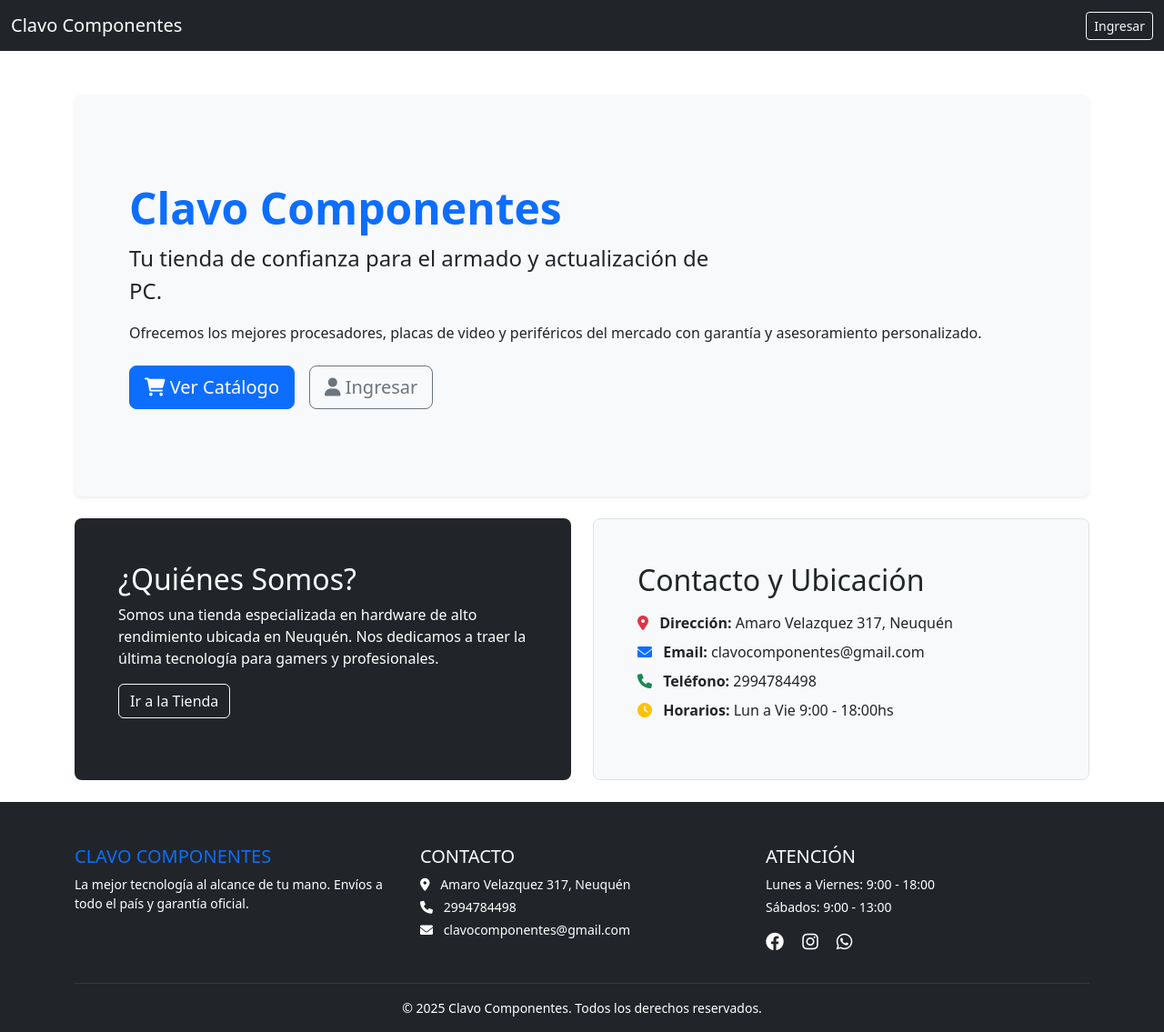
After one commit to JuanEspinoza8/TP-FINAL-DINAMICA, a PHP site: page / in a window 1280 px wide. The commit adds this page. Shown: the whole page at 91% size. Run offline with PHP 8.4, Linux system fonts and the light colour scheme; data that the repository does not hold is empty.

Commit message:
Ultimas modificaciones para ser fiel al ORM y el requisito de la vista de la pagina principal con data del negocio

```diff
--- a/Vista/Estructura/cabecera.php
+++ b/Vista/Estructura/cabecera.php
@@ -16,25 +16,31 @@ if ($session->activa()) {
     <meta charset="UTF-8">
     <title><?php echo $titulo; ?></title>
 
-    <!-- Bootstrap y Estilos -->
+
     <link href="https://cdn.jsdelivr.net/npm/bootstrap@5.3.0/dist/css/bootstrap.min.css" rel="stylesheet">
+
     <link href="https://cdnjs.cloudflare.com/ajax/libs/font-awesome/6.0.0/css/all.min.css" rel="stylesheet">
+
     <link href="/proyecto/Utiles/menu.css" rel="stylesheet">
+
 
     <script src="https://code.jquery.com/jquery-3.7.1.min.js"></script>
     <script src="https://cdn.jsdelivr.net/npm/bootstrap@5.3.0/dist/js/bootstrap.bundle.min.js"></script>
 </head>
-<!-- pa bajar el footer -->
 <body class="d-flex flex-column min-vh-100">
 
 <nav class="navbar navbar-expand-lg navbar-dark bg-dark">
   <div class="container-fluid">
-    <a class="navbar-brand" href="#">Mi Tienda</a>
+
+    <a class="navbar-brand" href="#">Clavo Componentes</a>
+
     <button class="navbar-toggler" type="button" data-bs-toggle="collapse" data-bs-target="#navbarNavDropdown">
       <span class="navbar-toggler-icon"></span>
     </button>
     <div class="collapse navbar-collapse" id="navbarNavDropdown">
-      <ul class="navbar-nav me-auto" id="menu-dinamico"></ul>
+      <ul class="navbar-nav me-auto" id="menu-dinamico">
+
+      </ul>
       <div class="d-flex">
         <?php if($session->activa() && $objUsuario != null): ?>
             <span class="text-white me-3 align-self-center">
@@ -53,5 +59,5 @@ if ($session->activa()) {
 <input type="hidden" id="rol-activo" value="<?php echo $session->getRolActivo(); ?>">
 <script src="/proyecto/Utiles/js/menu.js"></script>
 
-
+<!-- Contenedor que crece para empujar el footer pa abajo de la pag -->
 <div class="container mt-4 flex-grow-1">
--- a/Vista/Estructura/pie.php
+++ b/Vista/Estructura/pie.php
@@ -1,10 +1,43 @@
 </div>
 
+<footer class="bg-dark text-white mt-auto pt-5 pb-3">
+    <div class="container">
+        <div class="row">
 
-<footer class="bg-dark text-white mt-auto p-4 text-center">
-    <div class="container">
-        <p>Programación Web Dinámica - Proyecto Final</p>
-        <p>&copy; <?php echo date('Y'); ?> Grupo de Desarrollo</p>
+            <div class="col-md-4 mb-3">
+                <h5 class="text-uppercase text-primary">Clavo Componentes</h5>
+                <p class="small">La mejor tecnología al alcance de tu mano. Envíos a todo el país y garantía oficial.</p>
+            </div>
+
+
+            <div class="col-md-4 mb-3">
+                <h5 class="text-uppercase">Contacto</h5>
+                <ul class="list-unstyled small">
+                    <li class="mb-1"><i class="fas fa-map-marker-alt me-2"></i> Amaro Velazquez 317, Neuquén</li>
+                    <li class="mb-1"><i class="fas fa-phone me-2"></i> 2994784498</li>
+                    <li class="mb-1"><i class="fas fa-envelope me-2"></i> clavocomponentes@gmail.com</li>
+                </ul>
+            </div>
+
+
+            <div class="col-md-4 mb-3">
+                <h5 class="text-uppercase">Atención</h5>
+                <p class="small mb-1">Lunes a Viernes: 9:00 - 18:00</p>
+                <p class="small">Sábados: 9:00 - 13:00</p>
+                <div class="mt-3">
+
+                    <a href="#" class="text-white me-3"><i class="fab fa-facebook fa-lg"></i></a>
+                    <a href="#" class="text-white me-3"><i class="fab fa-instagram fa-lg"></i></a>
+                    <a href="#" class="text-white"><i class="fab fa-whatsapp fa-lg"></i></a>
+                </div>
+            </div>
+        </div>
+
+        <hr class="border-secondary">
+
+        <div class="text-center small">
+            <p class="mb-0">&copy; <?php echo date('Y'); ?> Clavo Componentes. Todos los derechos reservados.</p>
+        </div>
     </div>
 </footer>
 
--- /dev/null
+++ b/index.php
@@ -0,0 +1,49 @@
+<?php
+include_once("configuracion.php");
+$titulo = "Inicio - Clavo Componentes";
+// No incluimos la cabecera estándar porque queremos un diseño único de landing,
+// o podemos incluirla si quieres el menú. Para landing suele ser mejor algo limpio
+// pero incluiremos cabecera para mantener la navegación.
+// Como cabecera.php está en Vista/Estructura, ajustamos el include o usamos rutas absolutas.
+// Para simplificar en XAMPP raiz:
+include_once("Vista/Estructura/cabecera.php");
+?>
+
+<div class="p-5 mb-4 bg-light rounded-3 shadow-sm mt-4">
+    <div class="container-fluid py-5">
+        <h1 class="display-5 fw-bold text-primary">Clavo Componentes</h1>
+        <p class="col-md-8 fs-4">Tu tienda de confianza para el armado y actualización de PC.</p>
+        <p>Ofrecemos los mejores procesadores, placas de video y periféricos del mercado con garantía y asesoramiento personalizado.</p>
+        <div class="d-flex gap-3 mt-4">
+            <a href="/proyecto/Vista/productos.php" class="btn btn-primary btn-lg" type="button">
+                <i class="fas fa-shopping-cart"></i> Ver Catálogo
+            </a>
+            <a href="/proyecto/Vista/login.php" class="btn btn-outline-secondary btn-lg" type="button">
+                <i class="fas fa-user"></i> Ingresar
+            </a>
+        </div>
+    </div>
+</div>
+
+<div class="row align-items-md-stretch">
+    <div class="col-md-6 mb-4">
+        <div class="h-100 p-5 text-white bg-dark rounded-3">
+            <h2>¿Quiénes Somos?</h2>
+            <p>Somos una tienda especializada en hardware de alto rendimiento ubicada en Neuquén. Nos dedicamos a traer la última tecnología para gamers y profesionales.</p>
+            <a href="/proyecto/Vista/productos.php" class="btn btn-outline-light" type="button">Ir a la Tienda</a>
+        </div>
+    </div>
+    <div class="col-md-6 mb-4">
+        <div class="h-100 p-5 bg-light border rounded-3">
+            <h2>Contacto y Ubicación</h2>
+            <ul class="list-unstyled mt-3">
+                <li class="mb-2"><i class="fas fa-map-marker-alt text-danger me-2"></i> <strong>Dirección:</strong> Amaro Velazquez 317, Neuquén</li>
+                <li class="mb-2"><i class="fas fa-envelope text-primary me-2"></i> <strong>Email:</strong> clavocomponentes@gmail.com</li>
+                <li class="mb-2"><i class="fas fa-phone text-success me-2"></i> <strong>Teléfono:</strong> 2994784498</li>
+                <li class="mb-2"><i class="fas fa-clock text-warning me-2"></i> <strong>Horarios:</strong> Lun a Vie 9:00 - 18:00hs</li>
+            </ul>
+        </div>
+    </div>
+</div>
+
+<?php include_once("Vista/Estructura/pie.php"); ?>
```
Also changed, not shown: Acciones/admin/tablaRoles.php (+5 -5 lines), Control/abmCompraEstadoTipo.php (added, +15 -0 lines), Control/abmRol.php (added, +43 -0 lines), Modelo/compraEstadoTipo.php (+64 -0 lines), Modelo/rol.php (+52 -0 lines), Vista/index.php (+4 -7 lines), Vista/login.php (+27 -9 lines).
